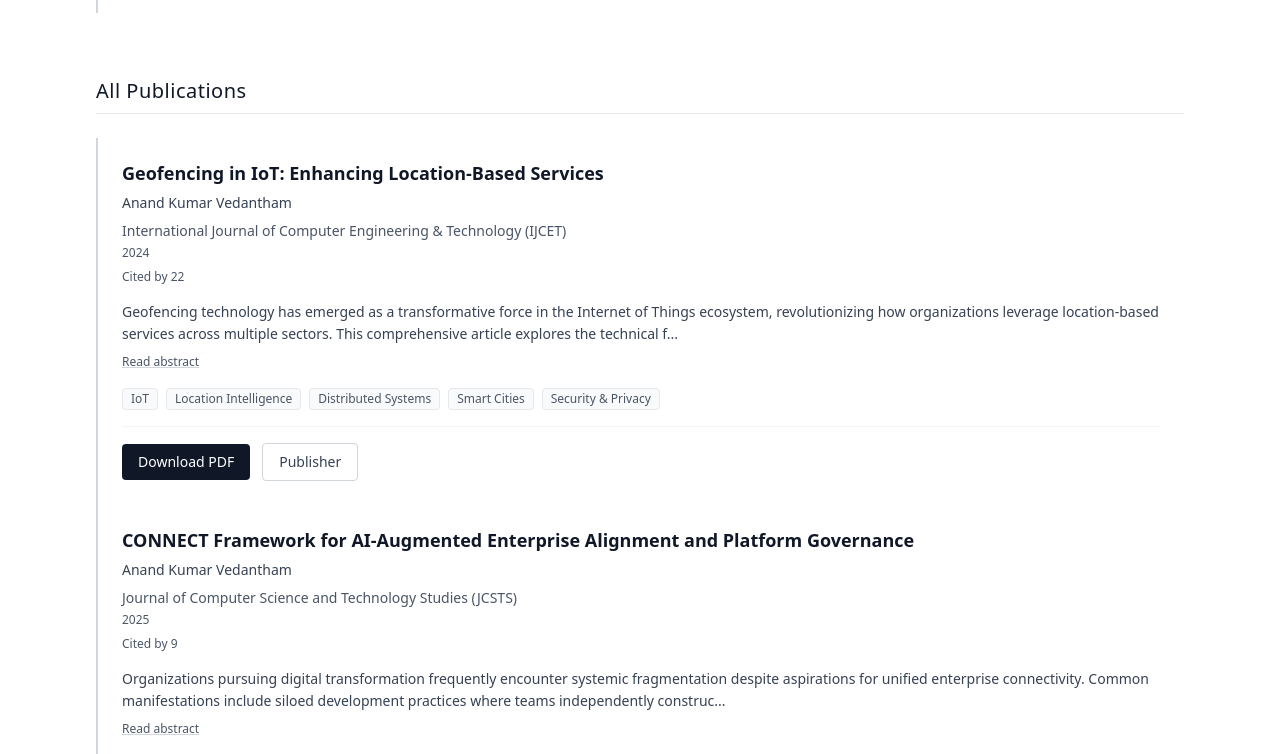
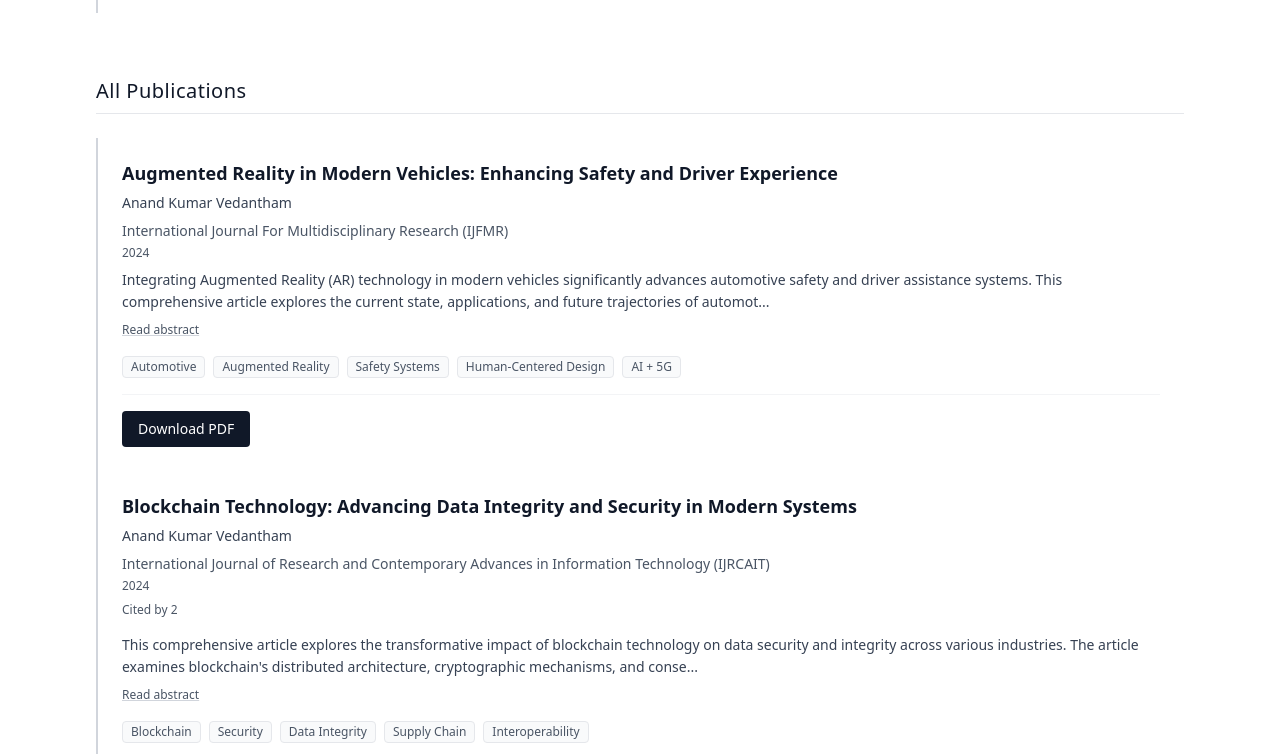
Before and after one commit to Vask006/portfolio, a Next.js app: page /articles in a window 1280 px wide. Shown: the part 1900-2654 px from the top of the page. Built offline with nearby package versions, Linux system fonts and the light colour scheme.

Commit message:
Fix: Filter featured articles from All Publications section and restore speaking.ts structure

```diff
--- a/app/articles/articles-client.tsx
+++ b/app/articles/articles-client.tsx
@@ -10,6 +10,11 @@ import { PaperCard } from "@/components/PaperCard";
 export default function ArticlesClient() {
   const allArticles = getAllArticles();
   const featuredArticles = getFeaturedArticles();
+
+  // Filter out featured articles from all articles to avoid duplication
+  const nonFeaturedArticles = allArticles.filter(
+    (article) => !article.featured
+  );
 
   return (
     <div className="max-w-6xl mx-auto px-4 sm:px-6 lg:px-8 py-16">
@@ -64,7 +69,7 @@ export default function ArticlesClient() {
           </h2>
         </div>
         <div className="space-y-0">
-          {allArticles.map((article) => (
+          {nonFeaturedArticles.map((article) => (
             <PaperCard
               key={article.slug}
               title={article.title}
```
Also changed, not shown: src/data/speaking.ts (+14 -0 lines).
